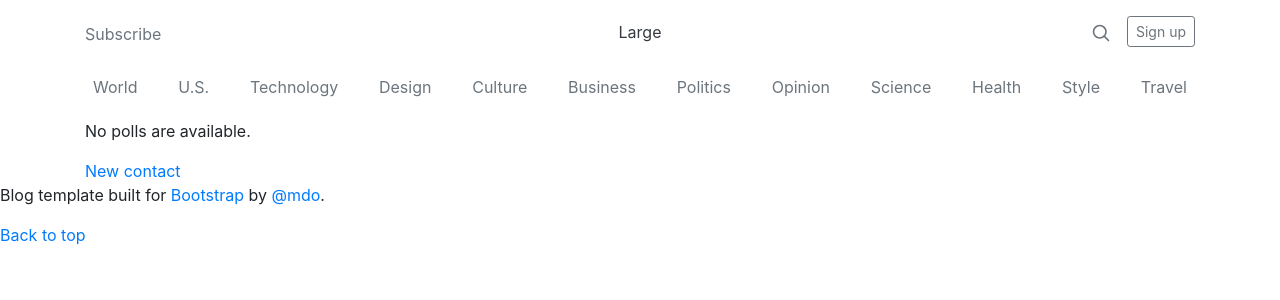
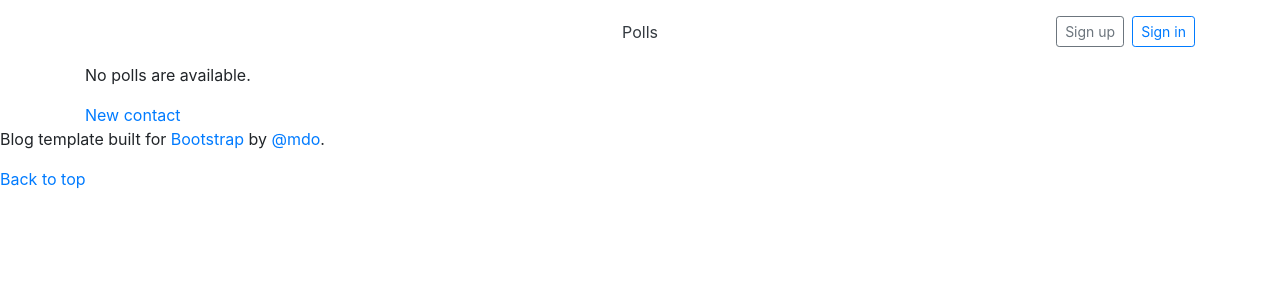
Before and after one commit to Rebeleon/djbook, a Django app: page / in a window 1280 px wide. Shown: the top 300 px of the page. Run offline with Django 3.2, Linux system fonts and the light colour scheme; data that the repository does not hold is empty; some libraries are stand-ins or nearby versions.

Commit message:
After cleaning bootstrap

```diff
--- a/polls/templates/polls/index.html
+++ b/polls/templates/polls/index.html
@@ -19,6 +19,9 @@
 {% bootstrap_css %}
 {% bootstrap_javascript jquery='full' %}
 
+      {% load staticfiles %}
+        <link rel="stylesheet" type="text/css" href="{% static 'polls/blog.css' %}" />
+
 
   </head>
 
@@ -28,43 +31,19 @@
       <header class="blog-header py-3">
         <div class="row flex-nowrap justify-content-between align-items-center">
           <div class="col-4 pt-1">
-            <a class="text-muted" href="#">Subscribe</a>
           </div>
           <div class="col-4 text-center">
-            <a class="blog-header-logo text-dark" href="#">Large</a>
+            <a class="blog-header-logo text-dark" href="#">Polls</a>
           </div>
           <div class="col-4 d-flex justify-content-end align-items-center">
-            <a class="text-muted" href="#">
-              <svg xmlns="http://www.w3.org/2000/svg" width="20" height="20" viewBox="0 0 24 24" fill="none" stroke="currentColor" stroke-width="2" stroke-linecap="round" stroke-linejoin="round" class="mx-3"><circle cx="10.5" cy="10.5" r="7.5"></circle><line x1="21" y1="21" x2="15.8" y2="15.8"></line></svg>
-            </a>
-            <a class="btn btn-sm btn-outline-secondary" href="#">Sign up</a>
+            <a class="btn btn-sm btn-outline-secondary mr-2" href="#">Sign up</a>
+            <a class="btn btn-sm btn-outline-primary" href="#">Sign in</a>
           </div>
         </div>
       </header>
-
-      <div class="nav-scroller py-1 mb-2">
-        <nav class="nav d-flex justify-content-between">
-          <a class="p-2 text-muted" href="#">World</a>
-          <a class="p-2 text-muted" href="#">U.S.</a>
-          <a class="p-2 text-muted" href="#">Technology</a>
-          <a class="p-2 text-muted" href="#">Design</a>
-          <a class="p-2 text-muted" href="#">Culture</a>
-          <a class="p-2 text-muted" href="#">Business</a>
-          <a class="p-2 text-muted" href="#">Politics</a>
-          <a class="p-2 text-muted" href="#">Opinion</a>
-          <a class="p-2 text-muted" href="#">Science</a>
-          <a class="p-2 text-muted" href="#">Health</a>
-          <a class="p-2 text-muted" href="#">Style</a>
-          <a class="p-2 text-muted" href="#">Travel</a>
-        </nav>
-      </div>
     </div>
 
     <main role="main" class="container">
-
-        {% load staticfiles %}
-
-        <link rel="stylesheet" type="text/css" href="{% static 'polls/style.css' %}" />
 
         {% if latest_question_list %}
             <ul>
```
